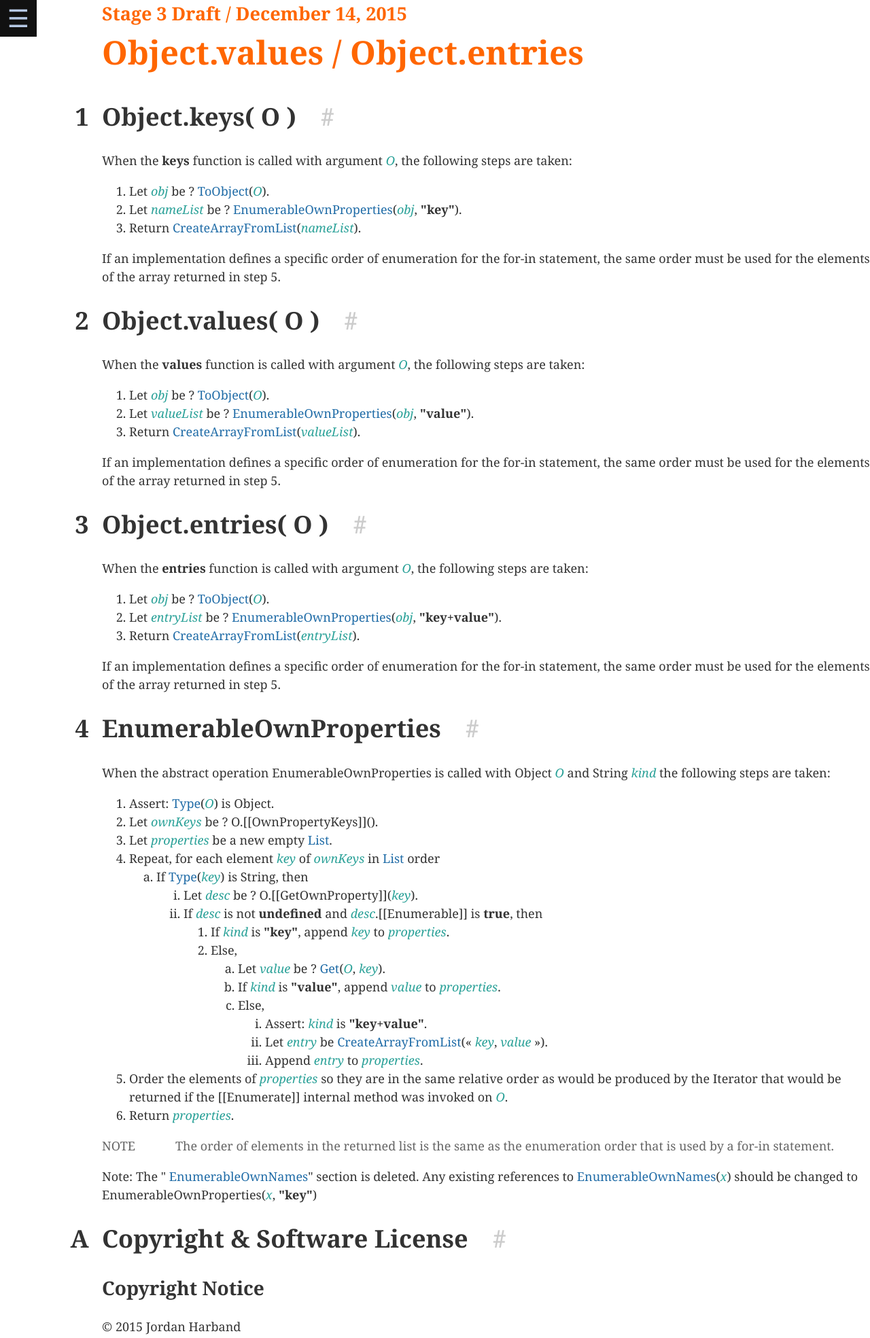
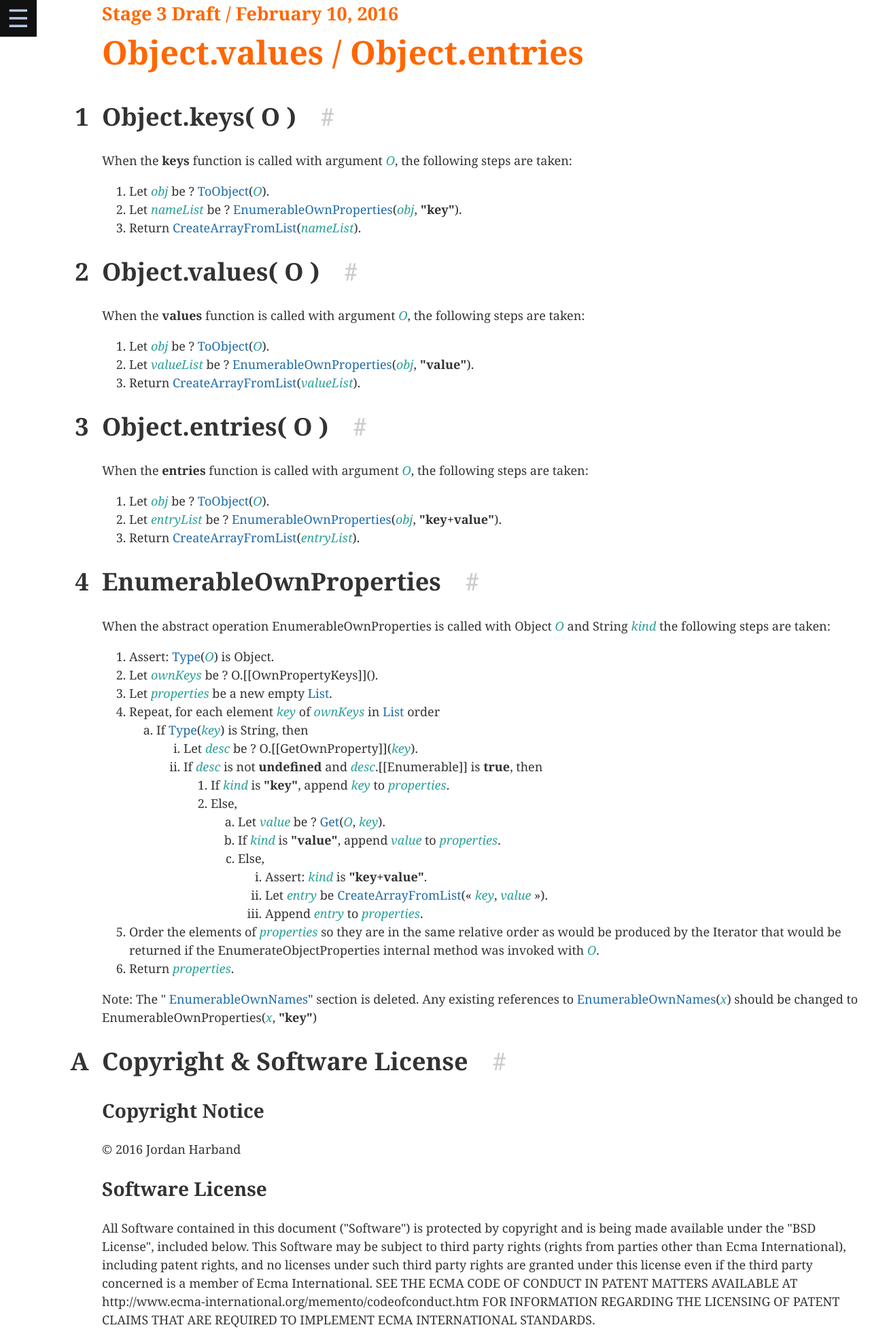
Before and after one commit to tc39/proposal-object-values-entries, a plain HTML site: page index.html in a window 1280 px wide. Shown: the top 1969 px of the page at 68% size. Drawn offline with nearby package versions, Linux system fonts and the light colour scheme.

Commit message:
Update spec from 39c0a52bf76355896a112d25c580dba6316b10a4

```diff
--- a/index.html
+++ b/index.html
@@ -26,7 +26,7 @@
 			</ol>
 		</div>
 	</div>
-	<h1 class="version">Stage 3 Draft / December 14, 2015</h1>
+	<h1 class="version">Stage 3 Draft / February 10, 2016</h1>
 	<h1 class="title">Object.values / Object.entries</h1>
 	<emu-clause id="Object.keys">
 		<h1><span class="secnum">1</span>Object.keys( O )<span class="utils"><span class="anchor"><a href="#Object.keys">#</a></span></span></h1>
@@ -41,7 +41,6 @@
 				</li>
 			</ol>
 		</emu-alg>
-		<p>If an implementation defines a specific order of enumeration for the for-in statement, the same order must be used for the elements of the array returned in step 5.</p>
 	</emu-clause>
 
 	<emu-clause id="Object.values">
@@ -57,7 +56,6 @@
 				</li>
 			</ol>
 		</emu-alg>
-		<p>If an implementation defines a specific order of enumeration for the for-in statement, the same order must be used for the elements of the array returned in step 5.</p>
 	</emu-clause>
 
 	<emu-clause id="Object.entries">
@@ -73,7 +71,6 @@
 				</li>
 			</ol>
 		</emu-alg>
-		<p>If an implementation defines a specific order of enumeration for the for-in statement, the same order must be used for the elements of the array returned in step 5.</p>
 	</emu-clause>
 
 	<emu-clause id="EnumerableOwnProperties" aoid="EnumerableOwnProperties">
@@ -118,12 +115,11 @@
 						</li>
 					</ol>
 				</li>
-				<li>Order the elements of <var>properties</var> so they are in the same relative order as would be produced by the Iterator that would be returned if the [[Enumerate]] internal method was invoked on <var>O</var>.</li>
+				<li>Order the elements of <var>properties</var> so they are in the same relative order as would be produced by the Iterator that would be returned if the EnumerateObjectProperties internal method was invoked with <var>O</var>.</li>
 				<li>Return <var>properties</var>.
 				</li>
 			</ol>
 		</emu-alg>
-		<emu-note><span class="note">Note</span>The order of elements in the returned list is the same as the enumeration order that is used by a for-in statement.</emu-note>
 
 		<p>Note: The "
 			<emu-xref aoid="EnumerableOwnNames"><a href="http://www.ecma-international.org/ecma-262/6.0/index.html#sec-enumerableownnames">EnumerableOwnNames</a></emu-xref>" section is deleted. Any existing references to
@@ -134,7 +130,7 @@
 		<h1><span class="secnum">A</span>Copyright &amp; Software License<span class="utils"><span class="anchor"><a href="#sec-copyright-and-software-license">#</a></span></span></h1>
 
 		<h2>Copyright Notice</h2>
-		<p>© 2015 Jordan Harband</p>
+		<p>© 2016 Jordan Harband</p>
 
 		<h2>Software License</h2>
 		<p>All Software contained in this document ("Software") is protected by copyright and is being made available under the "BSD License", included below. This Software may be subject to third party rights (rights from parties other than Ecma International), including patent rights, and no licenses under such third party rights are granted under this license even if the third party concerned is a member of Ecma International. SEE THE ECMA CODE OF CONDUCT IN PATENT MATTERS AVAILABLE AT http://www.ecma-international.org/memento/codeofconduct.htm FOR INFORMATION REGARDING THE LICENSING OF PATENT CLAIMS THAT ARE REQUIRED TO IMPLEMENT ECMA INTERNATIONAL STANDARDS.</p>
```
Also changed, not shown: spec.md (+1 -9 lines).
